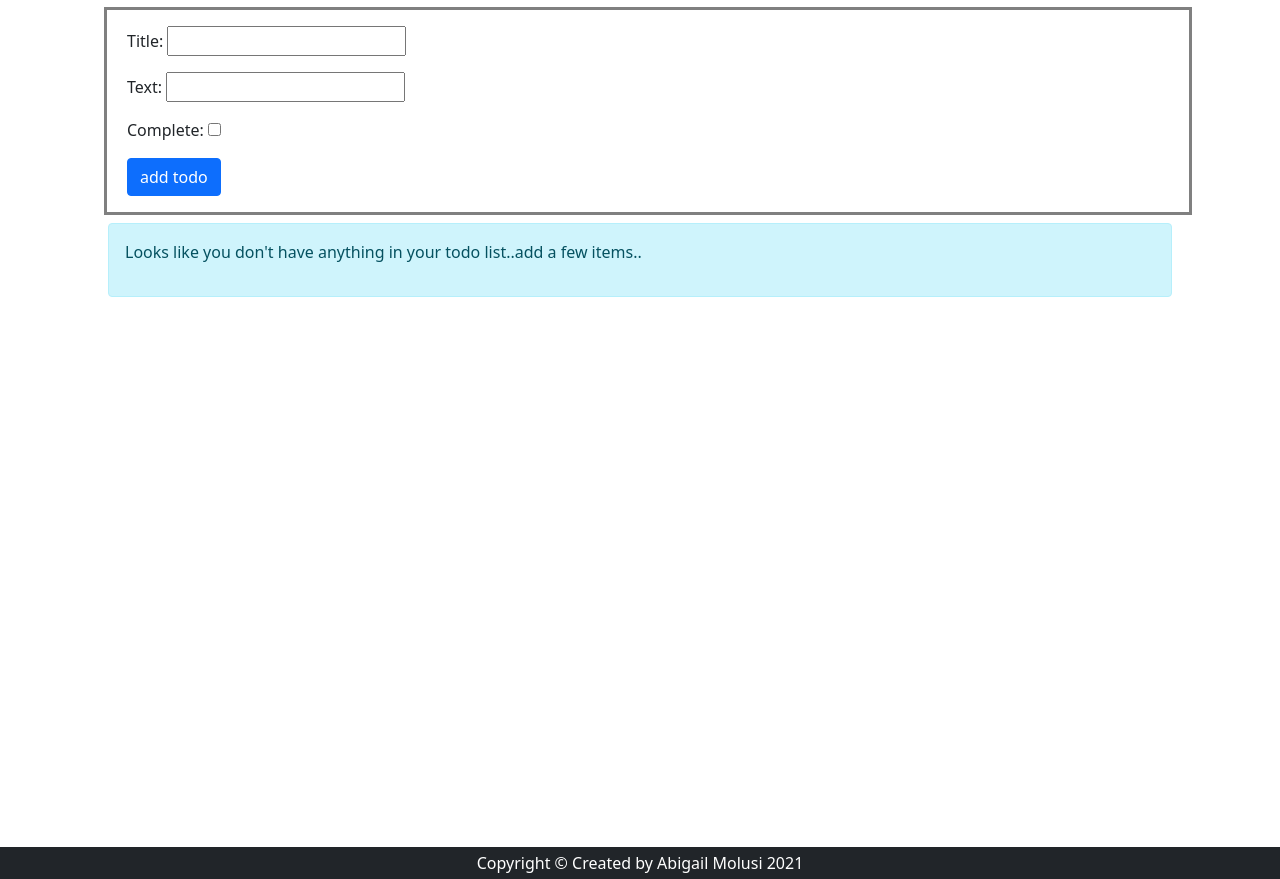
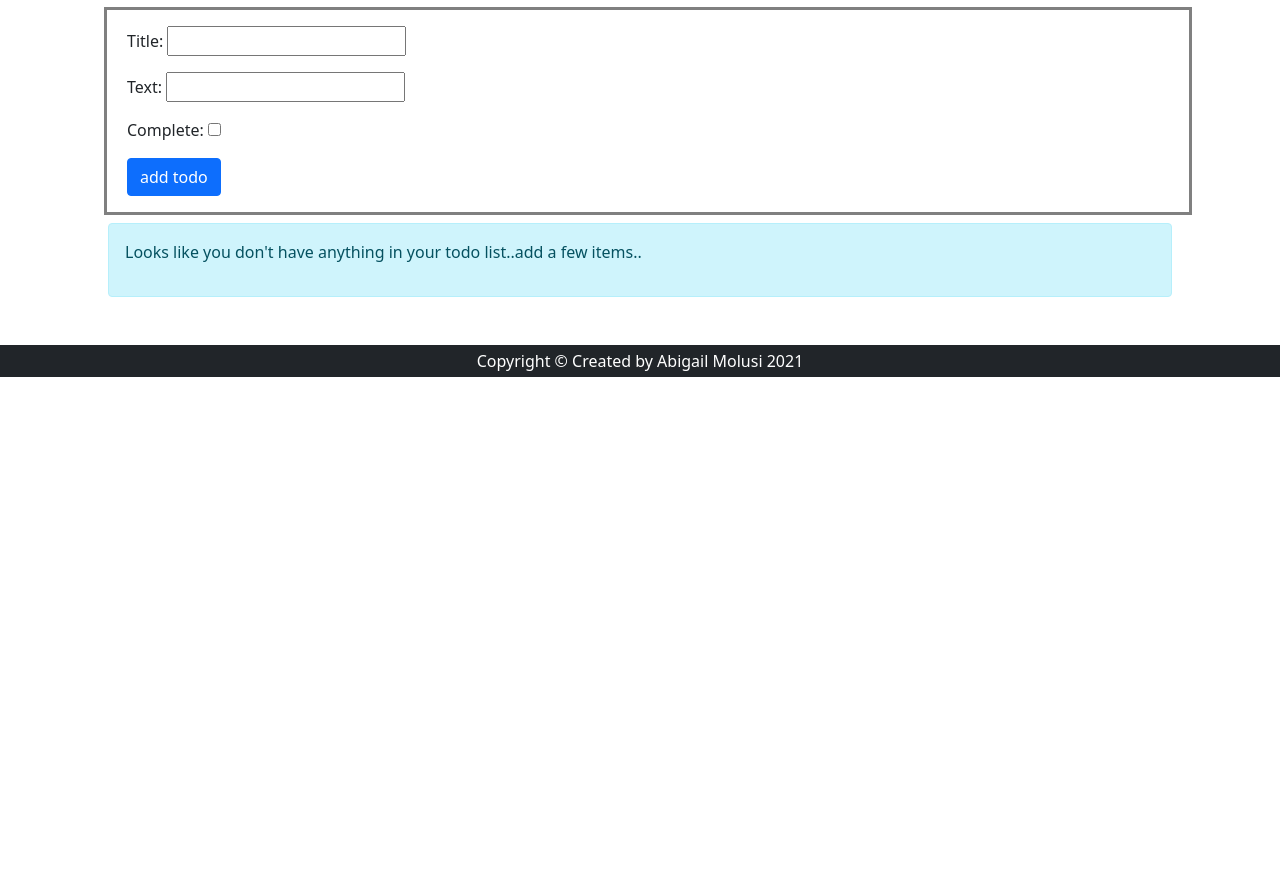
Before and after one commit to molusi/mysafespace, a Django app: a page that uses templates/todo_app/index.html in a window 1280 px wide. Shown: the part 99-978 px from the top of the page. After the commit the page ends 476 px from the top, so only its background shows below. Run offline with Django 3.2, Linux system fonts and the light colour scheme; the visitor is signed in with stand-in values (Sample User, id 1); data that the repository does not hold is empty; some libraries are stand-ins or nearby versions.

Commit message:
Update index.html

```diff
--- a/templates/todo_app/index.html
+++ b/templates/todo_app/index.html
@@ -14,7 +14,7 @@
 {% endfor %}
 {% endif %}
 
-<div class="container" style="height:100vh;margin:20px auto;width:85%;">
+<div class="container" style="height:95%;margin:20px auto;width:85%;">
 
     <div class="row">
 
@@ -35,7 +35,7 @@
     <div class="row">
         <center><h3>My todos</h3></center>
     </div>
-<div class="col-md-8">
+<div class="col-md-8 mx-5" style='margin:20px auto'>
 
 
         <ul class="list-unstyled">
```
